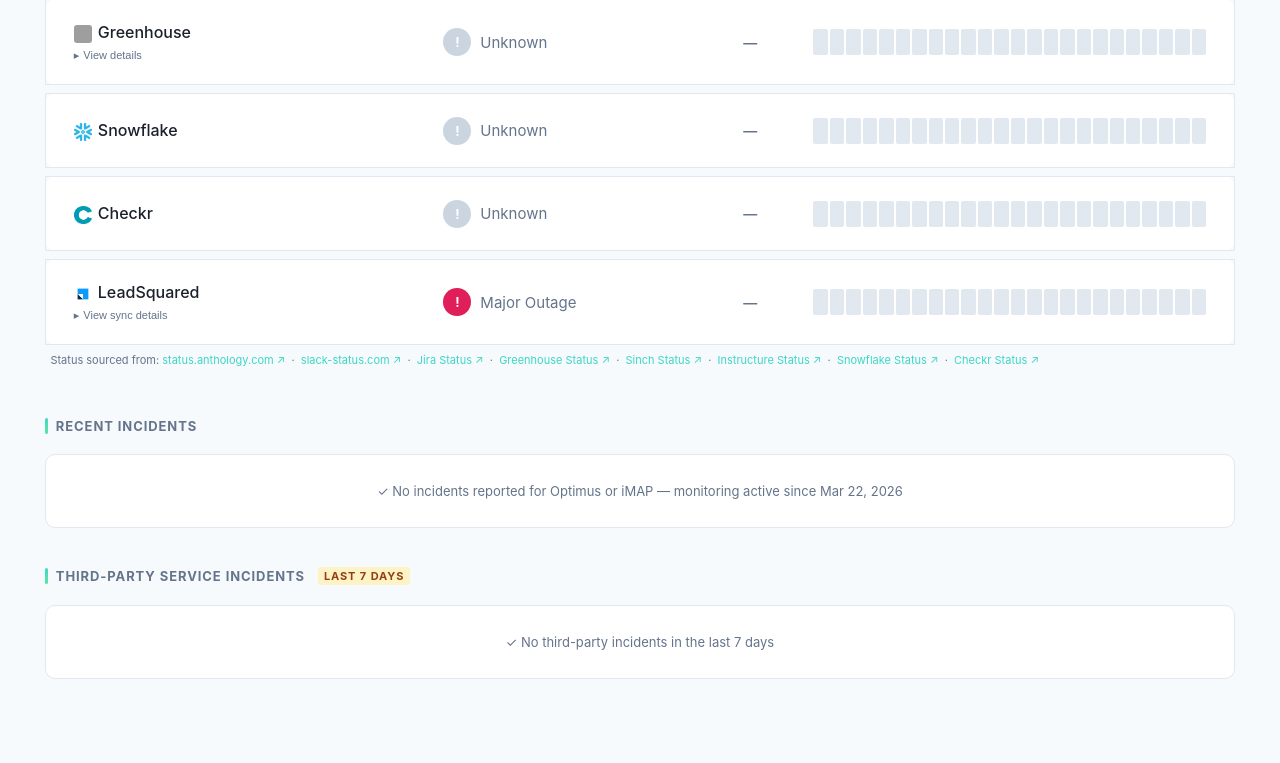
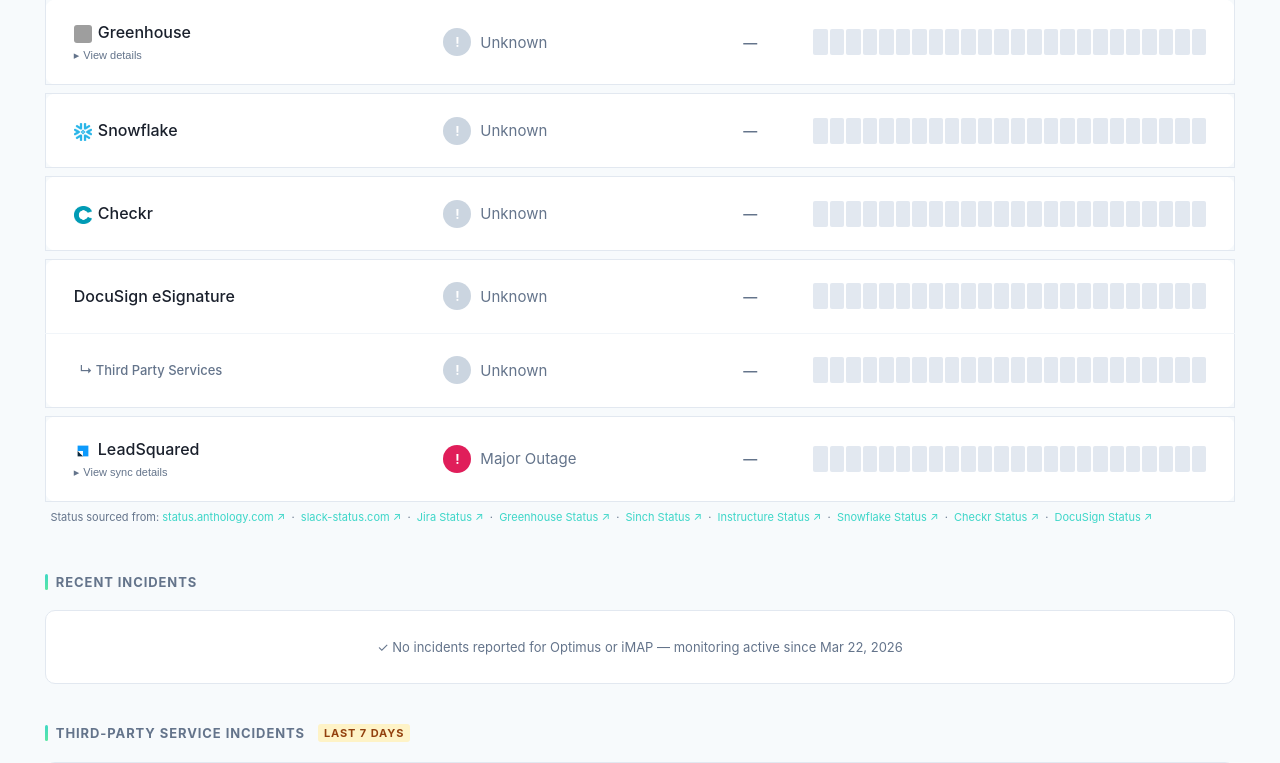
Before and after one commit to TreyMoore25/cotulla-status, a Flask app: page / in a window 1280 px wide. Shown: the part 1925-2688 px from the top of the page. Run offline with Flask 3, Linux system fonts and the light colour scheme; data that the repository does not hold is empty; some libraries are stand-ins or nearby versions; grey boxes are pictures that could not be loaded.

Commit message:
Add DocuSign eSignature and Third Party Services to status page
- fetch_docusign_status() polls status.docusign.com/api/v2/components.json
  and returns status for both the eSignature and Third Party Services
  top-level components (Docusign.com Hosting, Salesforce, AWS, Akamai, Spreedly)
- Wired into run_third_party_alerts(), _build_status(), _build_hourly(),
  and api_third_party_incidents() for full coverage: status indicators,
  hourly bars, uptime percentages, Slack alerts, and incident feed
- Added both rows to index.html with Third Party Services indented as a sub-row
- Updated JS variable declarations, hourly bar builder, error fallback
  list, updateIndicator calls, and admin service dropdown
- Added DocuSign to "Status sourced from" footer

Co-Authored-By: Claude Sonnet 4.6 <noreply@anthropic.com>

```diff
--- a/app.py
+++ b/app.py
@@ -214,6 +214,8 @@ _TP_LABELS = {
     "tp_canvas_studio":         "Canvas Studio",
     "tp_snowflake":             "Snowflake",
     "tp_checkr":                "Checkr",
+    "tp_docusign_esignature":   "DocuSign eSignature",
+    "tp_docusign_thirdparty":   "DocuSign — Third Party Services",
 }
 
 
@@ -321,6 +323,11 @@ def run_third_party_alerts():
             checks["tp_checkr"] = fetch_checkr_status()
         except Exception:
             pass
+        try:
+            for sub, status in fetch_docusign_status().items():
+                checks[f"tp_{sub}"] = status
+        except Exception:
+            pass
 
         for key, result in checks.items():
             is_down = result["status"] not in ("operational", "unknown")
@@ -356,6 +363,7 @@ def run_third_party_alerts():
             ("Instructure (Canvas)",    "https://status.instructure.com/api/v2/incidents.json"),
             ("Snowflake",               "https://status.snowflake.com/api/v2/incidents.json"),
             ("Checkr",                  "https://checkrstatus.com/api/v2/incidents.json"),
+            ("DocuSign",                "https://status.docusign.com/api/v2/incidents.json"),
         ]
         try:
             _sp_filters = {"Snowflake": _snowflake_us_incident}
@@ -737,6 +745,40 @@ def fetch_checkr_status():
     except Exception as e:
         _log_error("checkr_status", e)
         return {"status": "unknown", "label": "Unknown"}
+
+
+def fetch_docusign_status():
+    """Return status for DocuSign eSignature and Third Party Services components."""
+    STATUS_MAP = {
+        "operational":          {"status": "operational", "label": "Operational"},
+        "degraded_performance": {"status": "degraded",    "label": "Degraded"},
+        "under_maintenance":    {"status": "degraded",    "label": "Under Maintenance"},
+        "partial_outage":       {"status": "partial",     "label": "Partial Outage"},
+        "major_outage":         {"status": "outage",      "label": "Major Outage"},
+    }
+    _default = {"status": "unknown", "label": "Unknown"}
+    result = {
+        "docusign_esignature":   dict(_default),
+        "docusign_thirdparty":   dict(_default),
+    }
+    try:
+        req = urllib.request.Request(
+            "https://status.docusign.com/api/v2/components.json",
+            headers={"User-Agent": "Mozilla/5.0"},
+        )
+        with urllib.request.urlopen(req, timeout=10) as r:
+            data = json.loads(r.read())
+        for c in data.get("components", []):
+            if c.get("group_id"):
+                continue
+            name = c.get("name", "").lower()
+            if name == "esignature":
+                result["docusign_esignature"] = STATUS_MAP.get(c.get("status", "operational"), _default)
+            elif "third party" in name:
+                result["docusign_thirdparty"] = STATUS_MAP.get(c.get("status", "operational"), _default)
+    except Exception as e:
+        _log_error("docusign_status", e)
+    return result
 
 
 _SNOWFLAKE_US_KEYWORDS = [" us", "govcloud"]
@@ -1311,7 +1353,7 @@ def index():
 
 def _build_status():
     """Core status computation — called by the API and the cache warmer."""
-    with ThreadPoolExecutor(max_workers=14) as ex:
+    with ThreadPoolExecutor(max_workers=16) as ex:
         f_slack   = ex.submit(lambda: _cached("slack_st",    120, fetch_slack_status))
         f_ls      = ex.submit(lambda: _cached("ls_st",       120, fetch_leadsquared_status))
         f_jira    = ex.submit(lambda: _cached("jira_st",     120, fetch_jira_status))
@@ -1320,6 +1362,7 @@ def _build_status():
         f_canvas    = ex.submit(lambda: _cached("canvas_st",     120, fetch_canvas_status))
         f_snowflake = ex.submit(lambda: _cached("snowflake_st",  120, fetch_snowflake_status))
         f_checkr    = ex.submit(lambda: _cached("checkr_st",     120, fetch_checkr_status))
+        f_docusign  = ex.submit(lambda: _cached("docusign_st",   120, fetch_docusign_status))
         f_slack_h = ex.submit(lambda: _cached("slack_h",     300, get_slack_hourly_uptime))
         f_ls_h    = ex.submit(lambda: _cached("ls_h",        300, lambda: get_statuspage_hourly_uptime("https://status.leadsquared.com/api/v2/incidents.json")))
         f_jira_h  = ex.submit(lambda: _cached("jira_h",      300, lambda: get_statuspage_hourly_uptime("https://jira-service-management.status.atlassian.com/api/v2/incidents.json")))
@@ -1328,6 +1371,7 @@ def _build_status():
         f_canvas_h   = ex.submit(lambda: _cached("canvas_h",   300, lambda: get_statuspage_hourly_uptime("https://status.instructure.com/api/v2/incidents.json")))
         f_snowflake_h = ex.submit(lambda: _cached("snowflake_h", 300, lambda: get_statuspage_hourly_uptime("https://status.snowflake.com/api/v2/incidents.json", _snowflake_us_incident)))
         f_checkr_h    = ex.submit(lambda: _cached("checkr_h",    300, lambda: get_statuspage_hourly_uptime("https://checkrstatus.com/api/v2/incidents.json")))
+        f_docusign_h  = ex.submit(lambda: _cached("docusign_h",  300, lambda: get_statuspage_hourly_uptime("https://status.docusign.com/api/v2/incidents.json")))
 
     slack_st        = f_slack.result()
     leadsquared_st  = f_ls.result()
@@ -1337,6 +1381,7 @@ def _build_status():
     canvas_st       = f_canvas.result()
     snowflake_st    = f_snowflake.result()
     checkr_st       = f_checkr.result()
+    docusign_st     = f_docusign.result()  # dict: docusign_esignature, docusign_thirdparty
 
     gh_hourly     = f_gh_h.result()
     sinch_hourly  = f_sinch_h.result()
@@ -1352,6 +1397,9 @@ def _build_status():
         canvas_st[key]["uptime_24h"] = uptime_pct_from_hourly(canvas_hourly)
     snowflake_st["uptime_24h"] = uptime_pct_from_hourly(f_snowflake_h.result())
     checkr_st["uptime_24h"]    = uptime_pct_from_hourly(f_checkr_h.result())
+    docusign_hourly_data = f_docusign_h.result()
+    for key in docusign_st:
+        docusign_st[key]["uptime_24h"] = uptime_pct_from_hourly(docusign_hourly_data)
 
     status = {
         "slack":                 slack_st,
@@ -1372,6 +1420,8 @@ def _build_status():
         "canvas_studio":         canvas_st["canvas_studio"],
         "snowflake":             snowflake_st,
         "checkr":                checkr_st,
+        "docusign_esignature":   docusign_st["docusign_esignature"],
+        "docusign_thirdparty":   docusign_st["docusign_thirdparty"],
     }
 
     # Batch all uptime from DB (including Optimus — no longer using App Insights for %)
@@ -1437,11 +1487,13 @@ def _build_hourly():
         f_canvas    = ex.submit(lambda: _cached("canvas_h",     300, lambda: get_statuspage_hourly_uptime("https://status.instructure.com/api/v2/incidents.json")))
         f_snowflake = ex.submit(lambda: _cached("snowflake_h",  300, lambda: get_statuspage_hourly_uptime("https://status.snowflake.com/api/v2/incidents.json", _snowflake_us_incident)))
         f_checkr    = ex.submit(lambda: _cached("checkr_h",     300, lambda: get_statuspage_hourly_uptime("https://checkrstatus.com/api/v2/incidents.json")))
+        f_docusign  = ex.submit(lambda: _cached("docusign_h",   300, lambda: get_statuspage_hourly_uptime("https://status.docusign.com/api/v2/incidents.json")))
     gh_hourly        = f_gh.result()
     sinch_hourly     = f_sinch.result()
     canvas_hourly    = f_canvas.result()
-    snowflake_hourly = f_snowflake.result()
-    checkr_hourly    = f_checkr.result()
+    snowflake_hourly  = f_snowflake.result()
+    checkr_hourly     = f_checkr.result()
+    docusign_hourly   = f_docusign.result()
     return {
         "optimus":               db_hourly["optimus"],
         "imap":                  db_hourly["imap"],
@@ -1470,6 +1522,8 @@ def _build_hourly():
         "canvas_studio":         canvas_hourly,
         "snowflake":             snowflake_hourly,
         "checkr":                checkr_hourly,
+        "docusign_esignature":   docusign_hourly,
+        "docusign_thirdparty":   docusign_hourly,
         "school_aviation":       db_hourly["school_aviation"],
         "school_centura":        db_hourly["school_centura"],
         "school_tidewater":      db_hourly["school_tidewater"],
@@ -1576,6 +1630,7 @@ def api_third_party_incidents():
         ("Instructure (Canvas)",   "https://status.instructure.com/api/v2/incidents.json"),
         ("Snowflake",              "https://status.snowflake.com/api/v2/incidents.json"),
         ("Checkr",                 "https://checkrstatus.com/api/v2/incidents.json"),
+        ("DocuSign",               "https://status.docusign.com/api/v2/incidents.json"),
     ]
 
     _sp_filters = {"Snowflake": _snowflake_us_incident}
--- a/templates/index.html
+++ b/templates/index.html
@@ -603,6 +603,26 @@
       </tr>
     </table>
 
+    <!-- DocuSign -->
+    <table class="feature-table" style="margin-top:8px;">
+      <tr id="row-docusign_esignature">
+        <td class="feature-name">
+          DocuSign eSignature
+        </td>
+        <td class="feature-status-cell"><div class="feature-status"><div class="sc sc-green"><span class="check">✓</span></div>Checking...</div></td>
+        <td class="feature-uptime">—</td>
+        <td class="uptime-col"><div class="mini-bar" id="b-docusign_esignature"></div></td>
+      </tr>
+      <tr id="row-docusign_thirdparty">
+        <td class="feature-name" style="padding-left:1.5rem;font-size:13px;color:var(--muted);">
+          ↳ Third Party Services
+        </td>
+        <td class="feature-status-cell"><div class="feature-status"><div class="sc sc-green"><span class="check">✓</span></div>Checking...</div></td>
+        <td class="feature-uptime">—</td>
+        <td class="uptime-col"><div class="mini-bar" id="b-docusign_thirdparty"></div></td>
+      </tr>
+    </table>
+
     <!-- LeadSquared -->
     <table class="feature-table" style="margin-top:8px;">
       <tr id="row-leadsquared">
@@ -638,6 +658,8 @@
       <a href="https://status.snowflake.com" target="_blank" style="color:var(--teal);text-decoration:none;">Snowflake Status ↗</a>
       &nbsp;·&nbsp;
       <a href="https://checkrstatus.com" target="_blank" style="color:var(--teal);text-decoration:none;">Checkr Status ↗</a>
+      &nbsp;·&nbsp;
+      <a href="https://status.docusign.com" target="_blank" style="color:var(--teal);text-decoration:none;">DocuSign Status ↗</a>
     </div>
   </div>
 
@@ -701,6 +723,8 @@
               <option value="Greenhouse">Greenhouse</option>
               <option value="Snowflake">Snowflake</option>
               <option value="Checkr">Checkr</option>
+              <option value="DocuSign eSignature">DocuSign eSignature</option>
+              <option value="DocuSign Third Party Services">DocuSign — Third Party Services</option>
               <option value="LeadSquared">LeadSquared</option>
             </optgroup>
           </select>
@@ -802,7 +826,9 @@
       const canvas_mobile      = data.canvas_mobile      || {};
       const canvas_studio      = data.canvas_studio      || {};
       const snowflake          = data.snowflake          || {};
-      const checkr             = data.checkr             || {};
+      const checkr                 = data.checkr                 || {};
+      const docusign_esignature    = data.docusign_esignature    || {};
+      const docusign_thirdparty    = data.docusign_thirdparty    || {};
       const school_aviation  = data.school_aviation  || {};
       const school_centura   = data.school_centura   || {};
       const school_tidewater = data.school_tidewater || {};
@@ -841,7 +867,9 @@
       buildHourlyBar('b-canvas-mobile',      canvas_mobile);
       buildHourlyBar('b-canvas-studio',      canvas_studio);
       buildHourlyBar('b-snowflake',          snowflake);
-      buildHourlyBar('b-checkr',             checkr);
+      buildHourlyBar('b-checkr',                 checkr);
+      buildHourlyBar('b-docusign_esignature',    docusign_esignature);
+      buildHourlyBar('b-docusign_thirdparty',    docusign_thirdparty);
       buildHourlyBar('b-school-aviation',  school_aviation);
       buildHourlyBar('b-school-centura',   school_centura);
       buildHourlyBar('b-school-tidewater', school_tidewater);
@@ -859,7 +887,7 @@
        'b-greenhouse-website','b-greenhouse-recruiting','b-greenhouse-harvest','b-greenhouse-jobboards',
        'b-sinch','b-sinch-connectivity','b-sinch-contactpro','b-sinch-campaigns','b-sinch-chatalayer',
        'b-instructure','b-canvas-lms','b-canvas-mobile','b-canvas-studio',
-       'b-snowflake','b-checkr',
+       'b-snowflake','b-checkr','b-docusign_esignature','b-docusign_thirdparty',
        'b-school-aviation','b-school-centura','b-school-tidewater',
        'b-aim-admissions','b-aim-campuses','b-aim-programs','b-aim-resources','b-aim-about'].forEach(buildNoDataBar);
     });
@@ -932,7 +960,9 @@
         if (data.canvas_mobile)      updateIndicator('row-canvas-mobile',      data.canvas_mobile);
         if (data.canvas_studio)      updateIndicator('row-canvas-studio',      data.canvas_studio);
         if (data.snowflake)          updateIndicator('row-snowflake',           data.snowflake);
-        if (data.checkr)             updateIndicator('row-checkr',              data.checkr);
+        if (data.checkr)                 updateIndicator('row-checkr',                  data.checkr);
+        if (data.docusign_esignature)    updateIndicator('row-docusign_esignature',     data.docusign_esignature);
+        if (data.docusign_thirdparty)    updateIndicator('row-docusign_thirdparty',     data.docusign_thirdparty);
         if (data.optimus)        updateIndicator('row-opt-web', data.optimus);
         if (data.leadsquared) {
           updateIndicator('row-leadsquared', data.leadsquared);
```
